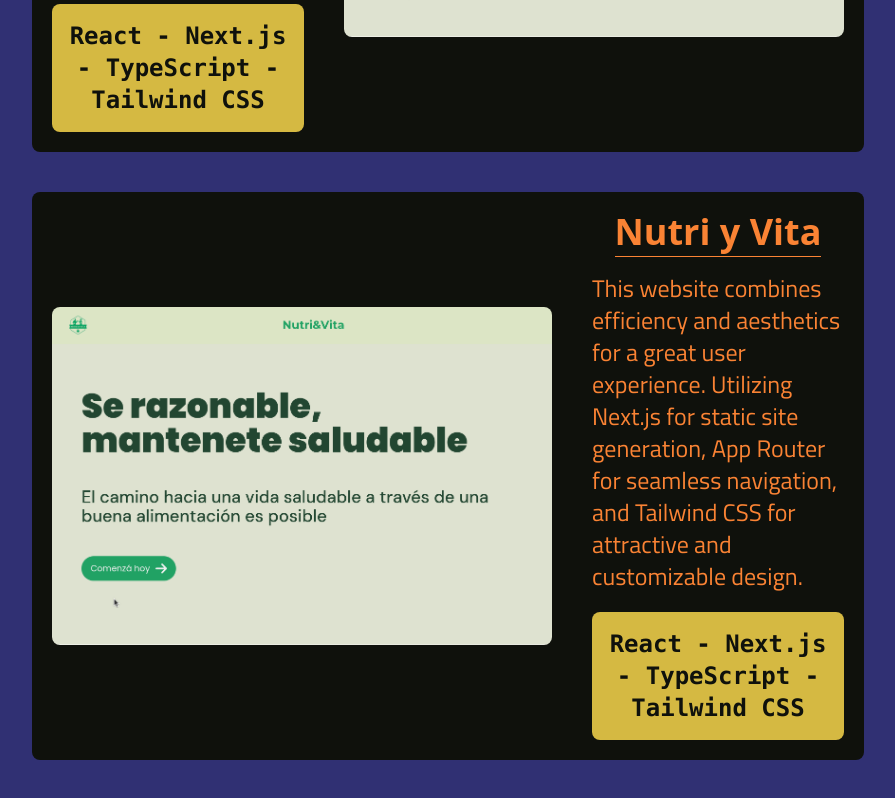
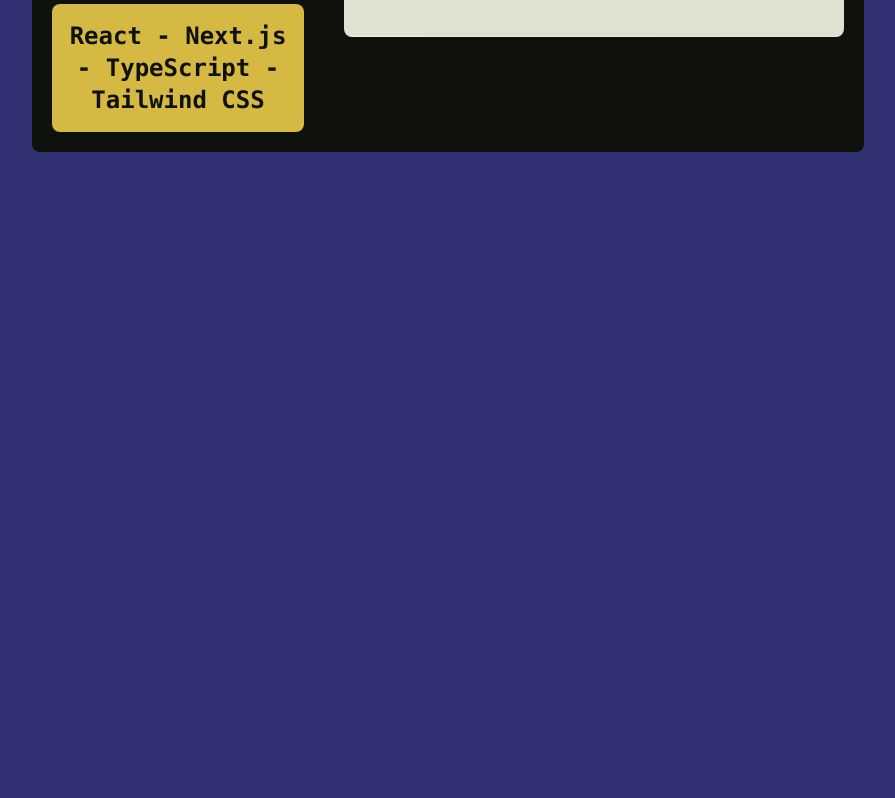
Before and after one commit to dborgat/portfolio, a Next.js app: page /en/projects in a window 1280 px wide. Shown: the part 2080-2878 px from the top of the page, without its empty margins (192-1087 px from the left). After the commit the page ends 2328 px from the top, so only its background shows below. Built offline with nearby package versions, Linux system fonts and the light colour scheme.

Commit message:
update projects

```diff
--- a/src/app/[locale]/projects/page.tsx
+++ b/src/app/[locale]/projects/page.tsx
@@ -38,7 +38,7 @@
         <div className='bg-nigth rounded-md p-5 lg:w-2/3 mx-auto subtitle opacity-0'>
           <span className='text-nonPhotoBlue text-2xl'>{t('subtitle')}</span>
         </div>
-        {Array.from({ length: 4 }, (_, index) => (
+        {Array.from({ length: 3 }, (_, index) => (
           <div
             key={index}
             className={clsx(
```
